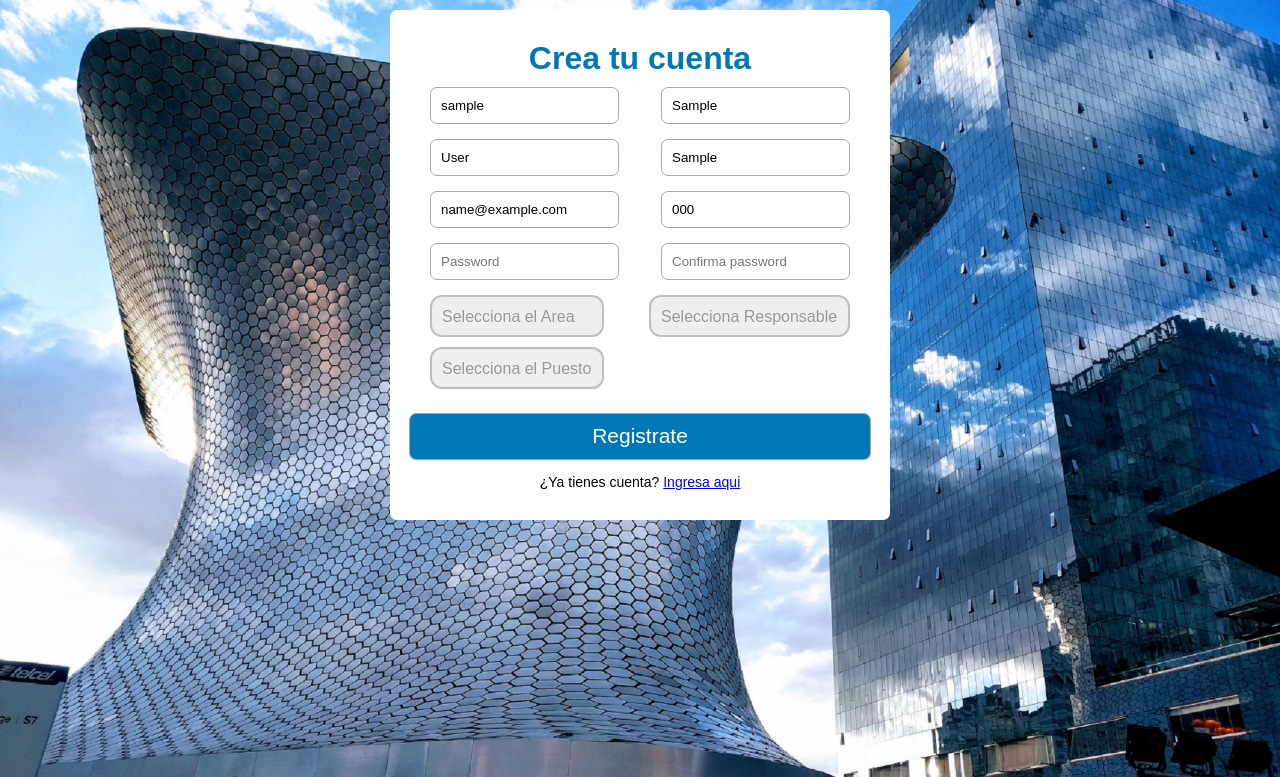
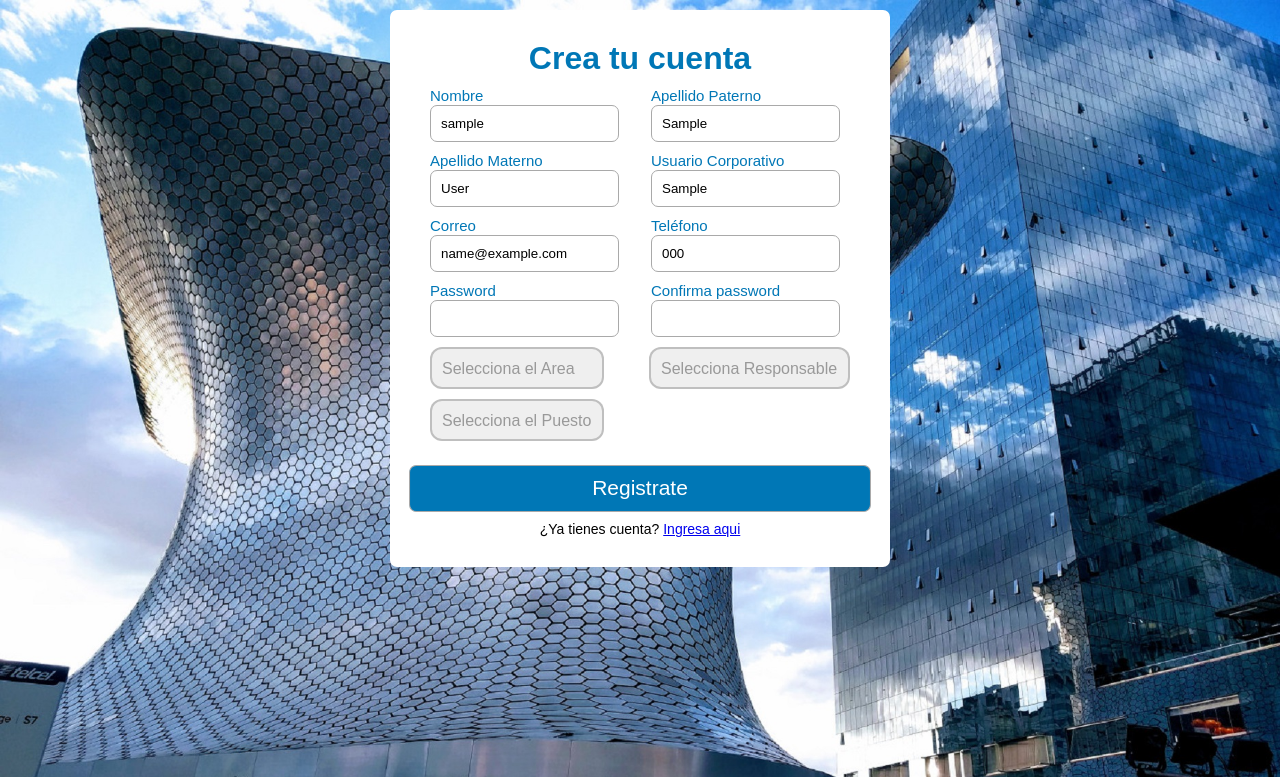
Before and after one commit to ant8946464/monitor-ctg, a PHP site: template views/registrationForm.php in a window 1280 px wide. Shown: the top 777 px of the page. Run offline with PHP 8.4, Linux system fonts and the light colour scheme; data comes from the database, SQL or seed files in the repository; the template is opened without the code that fills it: most values are stand-ins (such as "Sample title", 1, 10 or a date in 2020); some libraries are stand-ins or nearby versions.

Commit message:
cambios generales

```diff
--- a/app/Controllers/PlanContingenciaController.php
+++ b/app/Controllers/PlanContingenciaController.php
@@ -108,7 +108,9 @@
 
       private function createArrayInsert(){
 
+         date_default_timezone_set('America/Mexico_City');
          $date_now = date("Y-m-d h:i:s");
+
          $array = [
              "activity" => $this->activity ,
              "event_date" => $date_now,
--- a/assets/css/formStyles.css
+++ b/assets/css/formStyles.css
@@ -23,6 +23,7 @@ h1{
   text-align: center;
 }
 
+
 .form-register{
 
   width: 90%;
@@ -43,7 +44,7 @@ h1{
 }
 
 
-.contenedor-inputs{
+.contenedor-inputs {
   padding: 10px 10px;
   display: flex;
   flex-wrap: wrap;
@@ -52,10 +53,19 @@ h1{
 
 }
 
-input ,textarea{
-  margin-bottom: 15px;
+label{
+  color:  #0077b6;
+  font-size: 15px;
+
+
+}
+
+
+
+input ,textarea  {
+  margin-bottom: 10px;
   padding:10px;
-  width: 45%;
+  width: 95%;
   border-radius: 7px;
   border: 1px solid darkgray;
 }
--- a/assets/css/styles.css
+++ b/assets/css/styles.css
@@ -34,6 +34,12 @@ body {
     margin-bottom: 50px;
     text-align: center;
     color:  #0077b6;
+  }
+
+  label{
+    color:  #0077b6;
+    font-size: 22px;
+
   }
 
   .titleReset {
--- a/classes/Session.php
+++ b/classes/Session.php
@@ -8,7 +8,7 @@ class Session{
     public function __construct(){
         if (session_status() == PHP_SESSION_NONE) {
 
-          session_set_cookie_params(600, "/");
+          //session_set_cookie_params(600, "/");
           // session_set_cookie_params(60*60*24*2, "/");
 
           session_start();
--- a/classes/errors.php
+++ b/classes/errors.php
@@ -22,6 +22,7 @@ class Errors{
     const ERROR_NOT_MAIL                         = "omY1wv3wZvAMsQp8sJJO8Hj19VZ8u8Opa";
     const ERROR_EXITS_CONTENT                    = "xCp6cfUWVGN17cara71QbGB0DiWMkiRIu";
     const EMAIL_NOT_EXIT                         = "pishAXQ9ARlaqYd696GXe59kOCzB6V1zu";
+    const TEXT_IS_NUMBER                         = "WFUMLyFQ97HdL1v1OkSGH8TA6saoCL7LH";
 
 
 
@@ -49,6 +50,10 @@ class Errors{
             Errors::ERROR_NOT_MAIL                          => 'El correo no cuenta con la estructura necesaria',
             Errors::ERROR_EXITS_CONTENT                     => 'Ya existe: ',
             Errors::EMAIL_NOT_EXIT                          => 'El correo que ingreso no exite.',
+            Errors::TEXT_IS_NUMBER                          => 'NO se permiten ingeresar números en el campo : ',
+
+
+
         ];
     }
 
--- a/views/contigenciaRestart.php
+++ b/views/contigenciaRestart.php
@@ -106,7 +106,7 @@ $monitoreoServer = new MonitoreoServer();
 
                 if (($pagina == 1)) {
                 ?>
-                    <li><a class="no-link" onclick="changePagination('<?php echo ($pagina - 1) ?>','contigenciaRestart','content-1)">
+                    <li><a class="no-link" onclick="changePagination('<?php echo ($pagina - 1) ?>','contigenciaRestart','content-1')">
                             << </a>
                     </li>
 
--- a/views/layout/navbar.php
+++ b/views/layout/navbar.php
@@ -37,10 +37,10 @@
                                 <a href="/portalmonitor" class="menu__link menu__link--inside">eventos del servidor</a>
                             </li>
                             <li class="menu__inside">
-                                <a href="/area" class="menu__link menu__link--inside">area</a>
+                                <a href="/area" class="menu__link menu__link--inside">departamento</a>
                             </li>
                             <li class="menu__inside">
-                                <a href="/job" class="menu__link menu__link--inside">puesto laboral</a>
+                                <a href="/job" class="menu__link menu__link--inside">puesto de trabajo</a>
                             </li>
                             <li class="menu__inside">
                                 <a href="/listUsers" class="menu__link menu__link--inside">lista usuarios</a>
--- a/views/portalPagination.php
+++ b/views/portalPagination.php
@@ -11,7 +11,7 @@ use App\Models\Activitylog;
 $actitivy = new Activitylog();
 
 
-$porPagina = 5;
+$porPagina = 20;
 $pagina = 1;
 if (isset($_POST['paginator'])) {
     $pagina = $_POST['paginator'];
--- a/views/registrationForm.php
+++ b/views/registrationForm.php
@@ -1,5 +1,6 @@
 <!DOCTYPE html>
 <html lang="en">
+
 <head>
   <meta charset="UTF-8">
   <meta name="viewport" content="width=device-width, initial-scale=1.0">
@@ -8,21 +9,22 @@
   <link rel="stylesheet" href="../assets/css/stylesAlert.css">
   <link rel="stylesheet" href="../assets/css/selectSyles.css">
   <script src="https://code.jquery.com/jquery-3.2.1.js"></script>
-    <script  type="text/javascript"  src="../assets/js/script.js"></script>
+  <script type="text/javascript" src="../assets/js/script.js"></script>
   <script src="https://www.google.com/recaptcha/api.js" async defer></script>
 </head>
-<body >
+
+<body>
   <?php
-    if(isset($error)){
+  if (isset($error)) {
   ?>
-    <div class="error"><b><?=  $error ?></b></div>
+    <div class="error"><b><?= $error ?></b></div>
   <?php
   }
   ?>
   <?php
-    if(isset($success)){
+  if (isset($success)) {
   ?>
-    <div class="info"><b><?=  $success ?></b></div>
+    <div class="info"><b><?= $success ?></b></div>
   <?php
   }
   ?>
@@ -30,21 +32,64 @@
   <form class="form-register" method="post" action="/registratevalidador">
     <h1 class="form-titulo">Crea tu cuenta</h1>
     <div class="contenedor-inputs">
-          <input type="text" name="nameUser" placeholder="Nombre" maxlength="50" value="<?php if(isset($userName)){?><?=$userName ?> <?php }  ?>" required>
-          <input type="text" name="apellidoPat" placeholder="Apellido Paterno" maxlength="50" value="<?php if(isset($first_name)){?><?=$first_name ?> <?php }  ?>" required>
-          <input type="text" name="apellidMat" placeholder="Apellido Materno" maxlength="50" value="<?php if(isset($last_name)){?><?=$last_name ?> <?php }  ?>" required>
-          <input type="text" name="user_corporate" placeholder="Usuario Corporativo" maxlength="8" value="<?php if(isset($user_corporate)){?><?php echo $user_corporate ?> <?php }  ?>" required>
-          <input type="email" name="email" placeholder="Correo" maxlength="50" value="<?php if(isset($email)){?><?=$email ?> <?php }  ?>" required>
-          <input type="tel" name="phone" placeholder="Teléfono" maxlength="10" value="<?php if(isset($phone)){?><?=$phone ?> <?php }  ?>" required>
-          <input type="password" name="password" placeholder="Password" maxlength="8" required>
-          <input type="password" name="confirmpassword" placeholder="Confirma password" required>
+      <div>
+        <label>Nombre</label>
+        <div>
+          <input type="text" name="nameUser" maxlength="50" value="<?php if (isset($userName)) { ?><?= $userName ?> <?php }  ?>" required>
+        </div>
+      </div>
+      <div>
+        <label>Apellido Paterno</label>
+        <div>
+        <input type="text" name="apellidoPat"  maxlength="50" value="<?php if (isset($first_name)) { ?><?= $first_name ?> <?php }  ?>" required>
+        </div>
+      </div>
+      <div>
+        <label>Apellido Materno</label>
+        <div>
+        <input type="text" name="apellidMat"  maxlength="50" value="<?php if (isset($last_name)) { ?><?= $last_name ?> <?php }  ?>" required>
+        </div>
+      </div>
+      <div>
+        <label>Usuario Corporativo</label>
+        <div>
+        <input type="text" name="user_corporate"  maxlength="8" value="<?php if (isset($user_corporate)) { ?><?php echo $user_corporate ?> <?php }  ?>" required>
+        </div>
+      </div>
+      <div>
+        <label>Correo</label>
+        <div>
+        <input type="email" name="email" placeholder="" maxlength="50" value="<?php if (isset($email)) { ?><?= $email ?> <?php }  ?>" required>
+        </div>
+      </div>
+      <div>
+        <label>Teléfono</label>
+        <div>
+        <input type="tel" name="phone" placeholder="" maxlength="10" value="<?php if (isset($phone)) { ?><?= $phone ?> <?php }  ?>" required>
+        </div>
+      </div>
+      <div>
+        <label>Password</label>
+        <div>
+        <input type="password" name="password"  maxlength="8" required>
+        </div>
+      </div>
+      <div>
+        <label>Confirma password</label>
+        <div>
+        <input type="password" name="confirmpassword" placeholder="" required>
+        </div>
+      </div>
+
       <?php
-          require_once dirname( __DIR__ ) . '/app/Models/Area.php';
-          require_once dirname( __DIR__ ) . '/app/Models/Job.php';
-          require_once dirname( __DIR__ ) . '/app/Models/AreaManager.php';
+      require_once dirname(__DIR__) . '/app/Models/Area.php';
+      require_once dirname(__DIR__) . '/app/Models/Job.php';
+      require_once dirname(__DIR__) . '/app/Models/AreaManager.php';
+
       use App\Models\Area;
       use App\Models\Job;
       use App\Models\AreaManager;
+
       $elementArea = new Area();
       $elementJob = new Job();
       $elementManager = new AreaManager();
@@ -53,8 +98,8 @@
         <div class="content-select" required>
           <select name="area">
             <option value="0" selected="selected" disabled>Selecciona el Area</option>
-                        <?php foreach($elementArea->getItemColumns('area','id_area') as $area ): ?>
-                            <option value="<?php echo $area['id']?>"><?php echo $area['area']?></option>
+            <?php foreach ($elementArea->getItemColumns('area', 'id_area') as $area) : ?>
+              <option value="<?php echo $area['id'] ?>"><?php echo $area['area'] ?></option>
             <?php endforeach ?>
           </select>
         </div>
@@ -62,8 +107,8 @@
         <div class="content-select" style="padding-top: 10px;" required>
           <select name="rol">
             <option value="0" selected="selected" disabled>Selecciona el Puesto</option>
-                    <?php foreach($elementJob->getItemColumns('role','id_role') as $role ): ?>
-                        <option value="<?php echo$role['id']?>"><?php echo$role['role']?></option>
+            <?php foreach ($elementJob->getItemColumns('role', 'id_role') as $role) : ?>
+              <option value="<?php echo $role['id'] ?>"><?php echo $role['role'] ?></option>
             <?php endforeach ?>
           </select>
         </div>
@@ -72,9 +117,9 @@
       <div>
         <div class="content-select" required>
           <select name="responsable">
-                        <option value="0" selected="selected" disabled>Selecciona  Responsable</option>
-                        <?php foreach($elementManager->getItemColumns('manager_name','id_manager') as $resp): ?>
-                            <option value="<?php echo $resp['id']?>"><?php echo $resp['manager_name']?></option>
+            <option value="0" selected="selected" disabled>Selecciona Responsable</option>
+            <?php foreach ($elementManager->getItemColumns('manager_name', 'id_manager') as $resp) : ?>
+              <option value="<?php echo $resp['id'] ?>"><?php echo $resp['manager_name'] ?></option>
             <?php endforeach ?>
           </select>
         </div>
@@ -83,16 +128,17 @@
     </div>
 
     <div>
-          <div  class="gwd-reCAPTCHA_2" style="margin-left: 15%;">
+      <div class="gwd-reCAPTCHA_2" style="margin-left: 15%;">
         <div class="g-recaptcha gwd-reCAPTCHA_2" data-sitekey="<?php echo constant('DATA_KEY') ?>">
         </div>
 
       </div>
 
-           <input type="submit"  value="Registrate" class="btn-enviar" >
+      <input type="submit" value="Registrate" class="btn-enviar">
       <p class="form_link">¿Ya tienes cuenta? <a href="/" class="sign-up">Ingresa aqui</a> </p>
     </div>
   </form>
 
 </body>
+
 </html>
--- a/views/runServerValidations.php
+++ b/views/runServerValidations.php
@@ -36,10 +36,12 @@
 
 
      function createArrayInsert($server, $status){
+        date_default_timezone_set('America/Mexico_City');
+        $date_now = date("Y-m-d h:i:s");
         $array = [
             "server" => $server,
             "status" => $status,
-            "date_event" => date('d-m-Y H:i:s'),
+            "date_event" =>  $date_now ,
         ];
 
         return $array ;
--- a/views/tableBitacoraPagination.php
+++ b/views/tableBitacoraPagination.php
@@ -22,7 +22,7 @@ require_once dirname( __DIR__ ) . '/app/Models/Activitylog.php';
 
 
 
-	$porPagina = 5;
+	$porPagina = 20;
 	$pagina = 1;
 	if (isset($_POST['paginator'])) {
 		$pagina = $_POST['paginator'];
```
Also changed, not shown: app/Controllers/AreaController.php (+17 -12 lines), app/Controllers/JobController.php (+13 -6 lines), app/Controllers/ResponsibleController.php (+10 -6 lines), views/login.php (+4 -4 lines), views/resetPassword.php (+5 -3 lines). Lines whose indentation alone changed are shown as unchanged.
